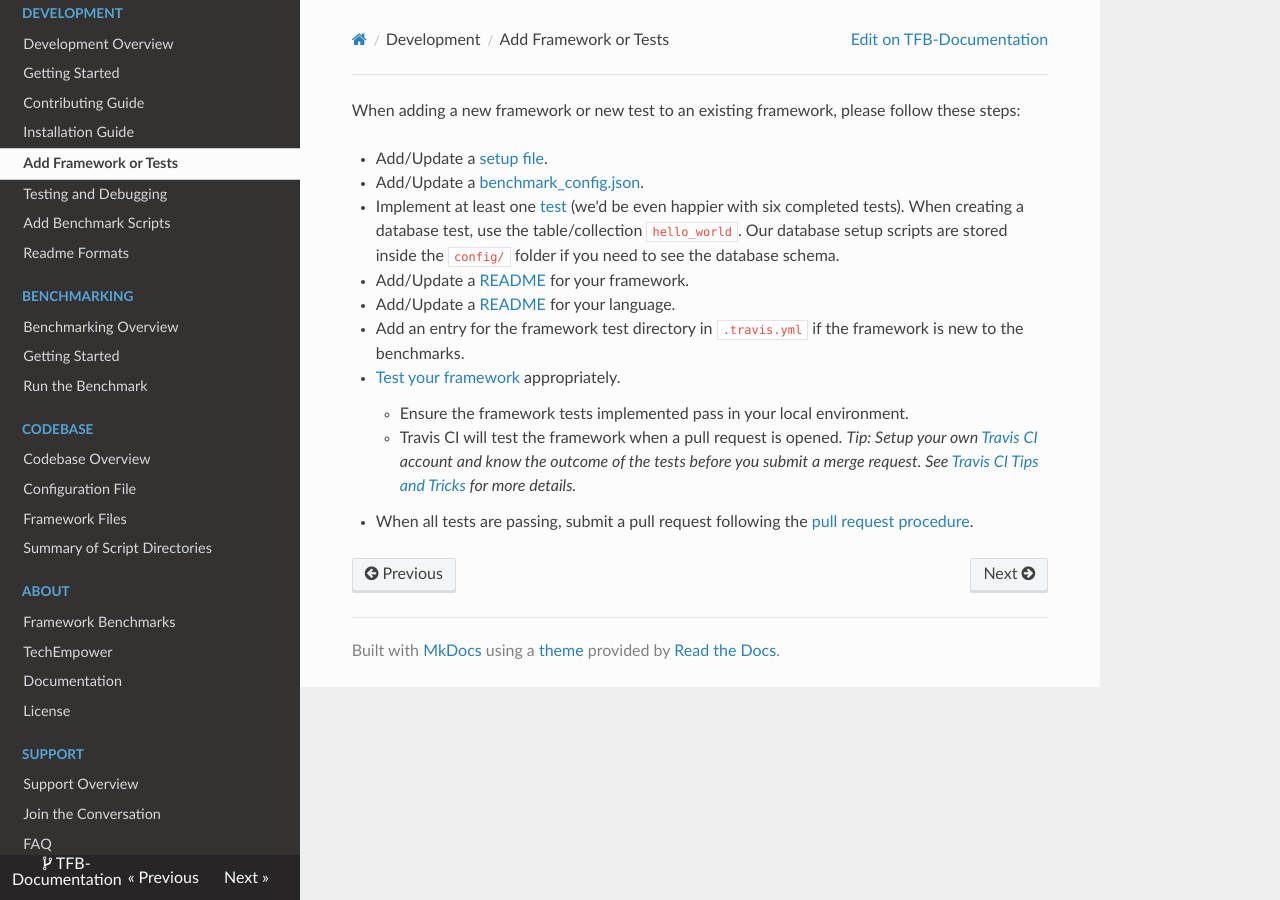
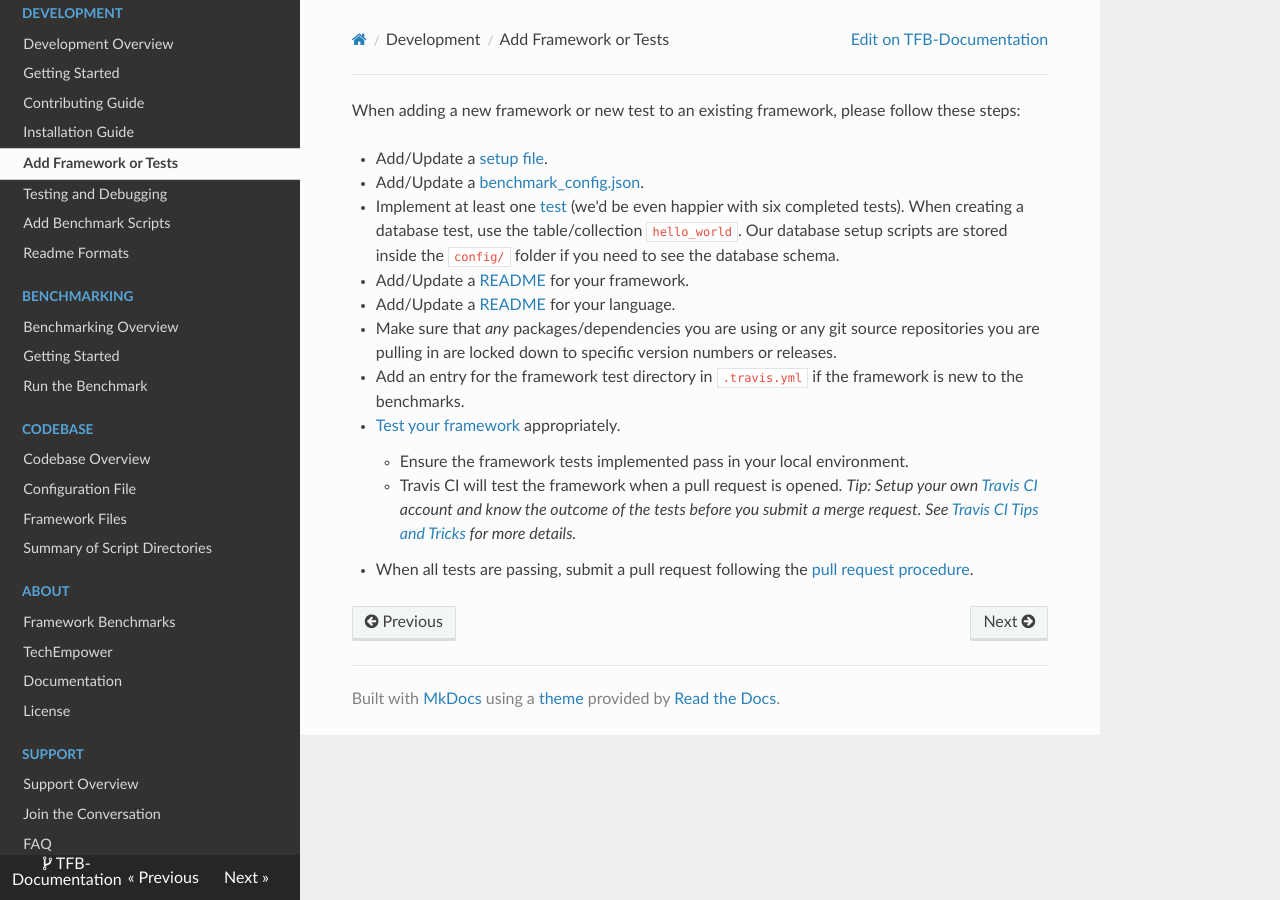
Before and after one commit to nbrady-techempower/TFB-Documentation, an MkDocs documentation site: the page built from docs/Development/Add-Frameworks-or-Tests.md, in a window 1280 px wide. Built offline with MkDocs 1.6.1, drawn with Linux system fonts in a browser that asks for light colours; nearby versions of some CDN libraries; old or Windows-style settings are respelled for this version of MkDocs.

Commit message:
note about locking down versions

```diff
--- a/docs/Development/Add-Frameworks-or-Tests.md
+++ b/docs/Development/Add-Frameworks-or-Tests.md
@@ -11,6 +11,7 @@ inside the `config/` folder if you need to see the database schema.
 framework.
 * Add/Update a [README](Readme-Formats#framework-readmes) for your
 language.
+* Make sure that *any* packages/dependencies you are using or any git source repositories you are pulling in are locked down to specific version numbers or releases.
 * Add an entry for the framework test directory in `.travis.yml` if the framework is new to the benchmarks.
 * [Test your framework](Testing-and-Debugging) appropriately.
     * Ensure the framework tests implemented pass in your local environment.
```
